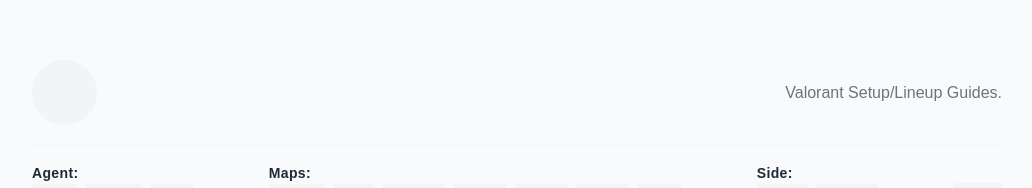
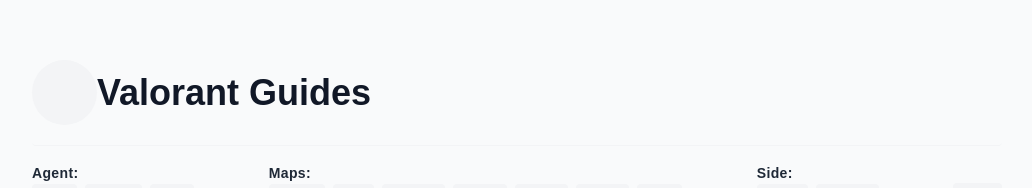
Before and after one commit to samsvk/viperino, a Next.js app: page /lessons in a window 1280 px wide. Shown: the top 188 px of the page, without its empty margins (123-1155 px from the left). Built offline with nearby package versions, Linux system fonts and the light colour scheme; a web font is replaced by a local one.

Commit message:
updated topbar

```diff
--- a/components/heading.js
+++ b/components/heading.js
@@ -2,9 +2,11 @@
 
 const Heading = (props) => {
   return (
-    <div className="max-w-[970px] py-5 px-0 w-100 mx-auto text-[12px]flex rounded flex justify-between border-b border-gray-100 items-center mt-10">
-      <div className="min-h-[65px] min-w-[65px] bg-gray-100 rounded-full"></div>
-      Valorant Setup/Lineup Guides.
+    <div className="max-w-[970px] py-5 px-0 w-100 mx-auto text-[12px] rounded border-b border-gray-100 items-center mt-10 flex">
+      <div className="min-h-[65px] max-h-[65px] min-w-[65px] max-w-[65px] bg-gray-100 rounded-full block"></div>
+      <div>
+        <h1 className="block">{props.title}</h1>
+      </div>
     </div>
   );
 };
```
